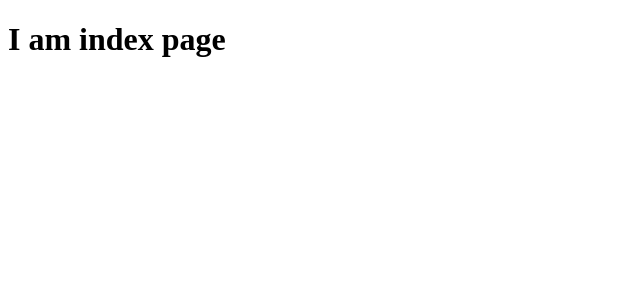
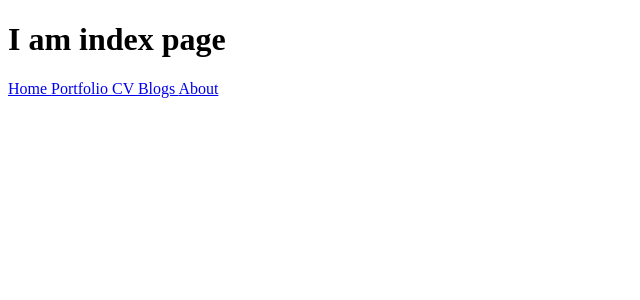
Before and after one commit to jn-html/portfolio-jn-html, a Next.js app: page / in a window 1280 px wide. Shown: the top 300 px of the page, without its empty margins (0-640 px from the left). Built offline with nearby package versions, Linux system fonts and the light colour scheme.

Commit message:
Add pages & Navigation

```diff
--- a/pages/index.js
+++ b/pages/index.js
@@ -18,7 +18,14 @@
 
   render() {
     return (
-      <h1>I am index page</h1>
+      <React.Fragment>
+        <h1>I am index page</h1>
+        <a href="/">Home </a>
+        <a href="/portfolio">Portfolio </a>
+        <a href="/cv">CV </a>
+        <a href="/blogs">Blogs </a>
+        <a href="/about">About</a>
+      </React.Fragment>
     )
   }
 }
```
Also changed, not shown: pages/blogs.js (added, +13 -0 lines), pages/cv.js (added, +13 -0 lines), pages/portfolios.js (added, +16 -0 lines).
